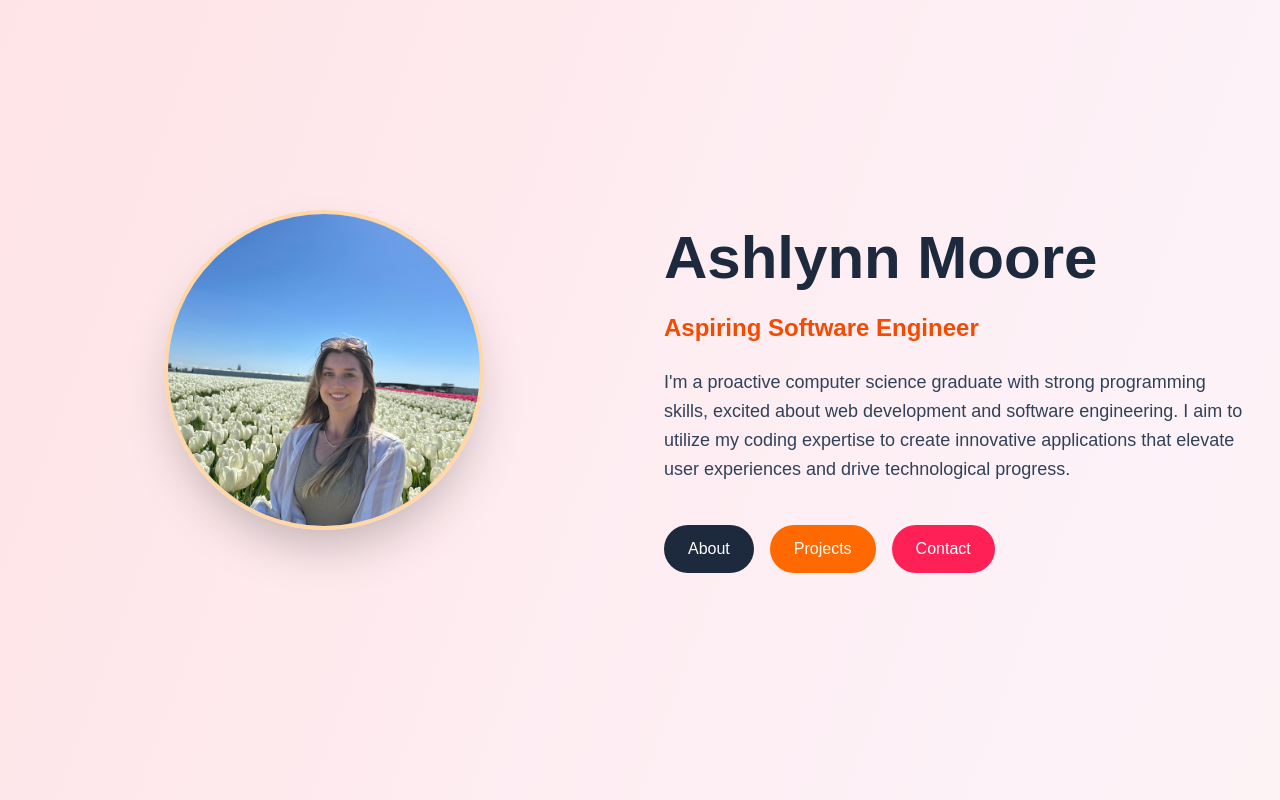
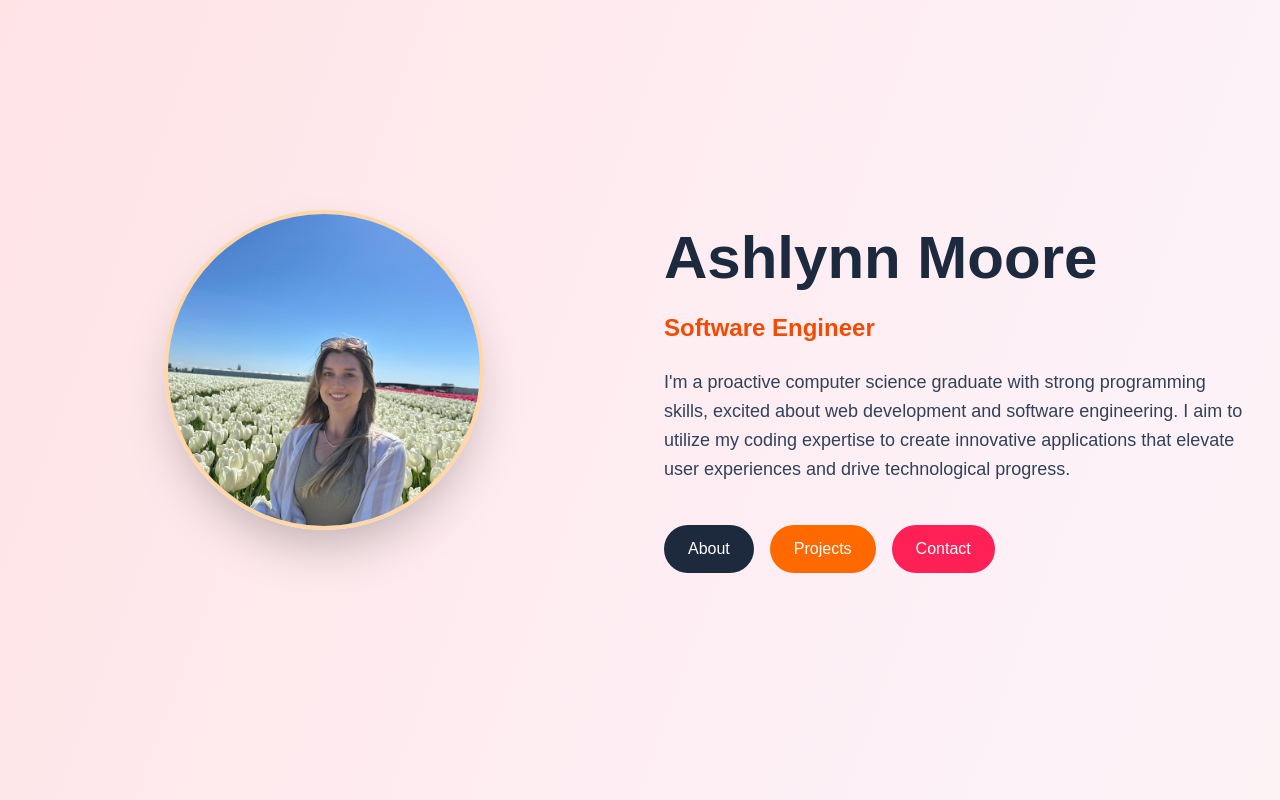
Before and after one commit to AshlynnFaithMoore/my-portfolio, a Next.js app: page / in a window 1280 px wide. Shown: the top 800 px of the page. Built offline with nearby package versions, Linux system fonts and the light colour scheme.

Commit message:
changed descriptor in my title

```diff
--- a/src/app/page.js
+++ b/src/app/page.js
@@ -102,7 +102,7 @@ export default function Home() {
               Ashlynn Moore
             </h1>
             <p className="text-2xl text-orange-600 font-semibold">
-              Aspiring Software Engineer
+              Software Engineer
             </p>
             <p className="text-lg text-slate-700 leading-relaxed">
               I'm a proactive computer science graduate with strong programming skills, excited about web development and software engineering. I aim to utilize my coding expertise to create innovative applications that elevate user experiences and drive technological progress.
```
